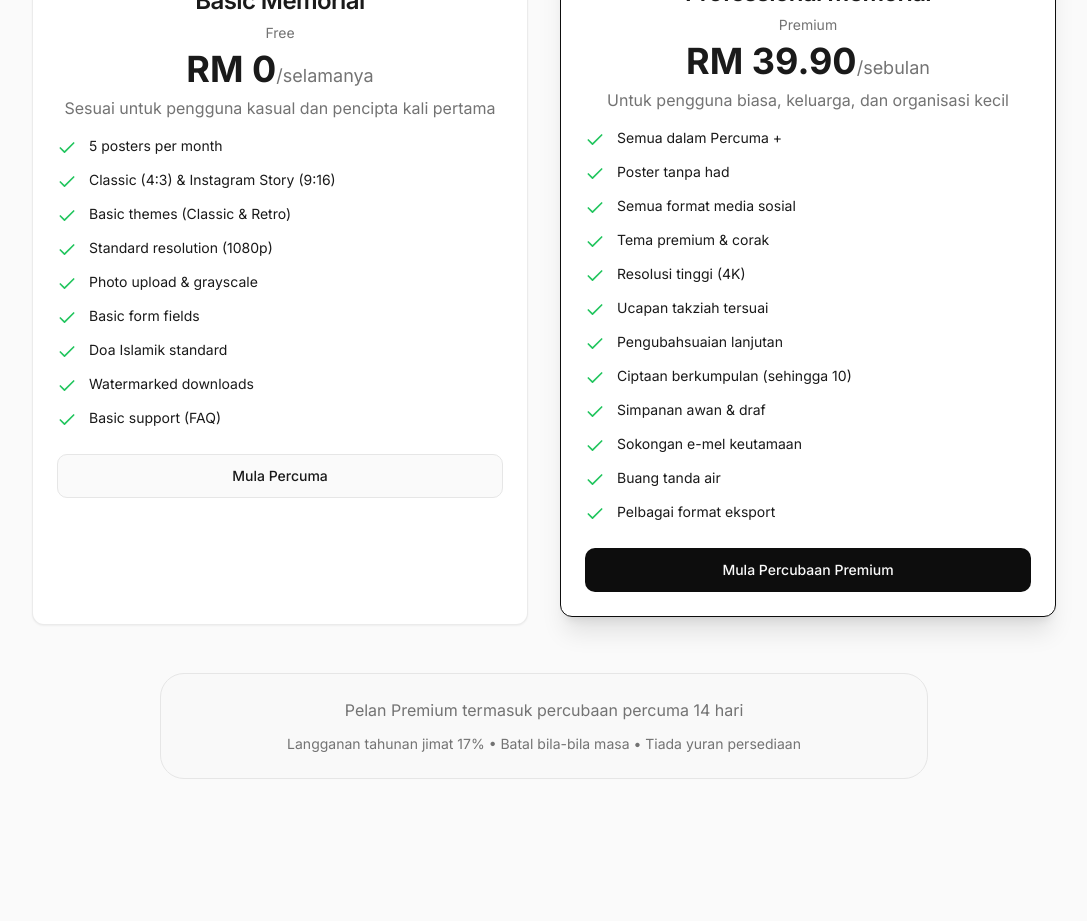
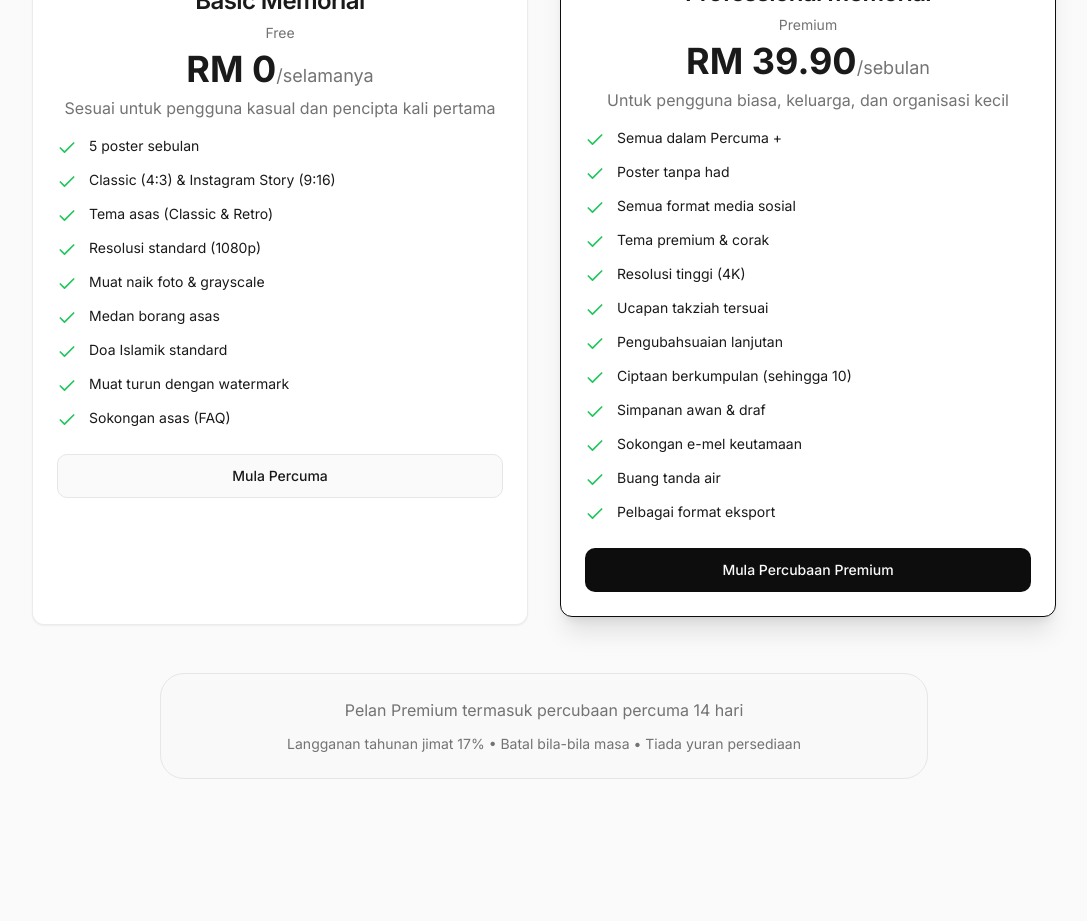
Before and after one commit to helmij1992/salam-takziah, a React (Vite) app: page / in a window 1280 px wide. Shown: the part 2800-3721 px from the top of the page, without its empty margins (96-1183 px from the left). Built offline with nearby package versions, Linux system fonts and the light colour scheme; the HTML template or start-up script is replaced by a standard one; a web font is replaced by a local one.

Commit message:
Translate free tier plan copy to Malay

```diff
--- a/src/contexts/LanguageContext.tsx
+++ b/src/contexts/LanguageContext.tsx
@@ -372,15 +372,15 @@ const translations: Record<Language, Translations> = {
         period: "selamanya",
         description: "Sesuai untuk pengguna kasual dan pencipta kali pertama",
         features: [
-          "5 posters per month",
+          "5 poster sebulan",
           "Classic (4:3) & Instagram Story (9:16)",
-          "Basic themes (Classic & Retro)",
-          "Standard resolution (1080p)",
-          "Photo upload & grayscale",
-          "Basic form fields",
+          "Tema asas (Classic & Retro)",
+          "Resolusi standard (1080p)",
+          "Muat naik foto & grayscale",
+          "Medan borang asas",
           "Doa Islamik standard",
-          "Watermarked downloads",
-          "Basic support (FAQ)",
+          "Muat turun dengan watermark",
+          "Sokongan asas (FAQ)",
         ],
         buttonText: "Mula Percuma",
         popular: false,
```
